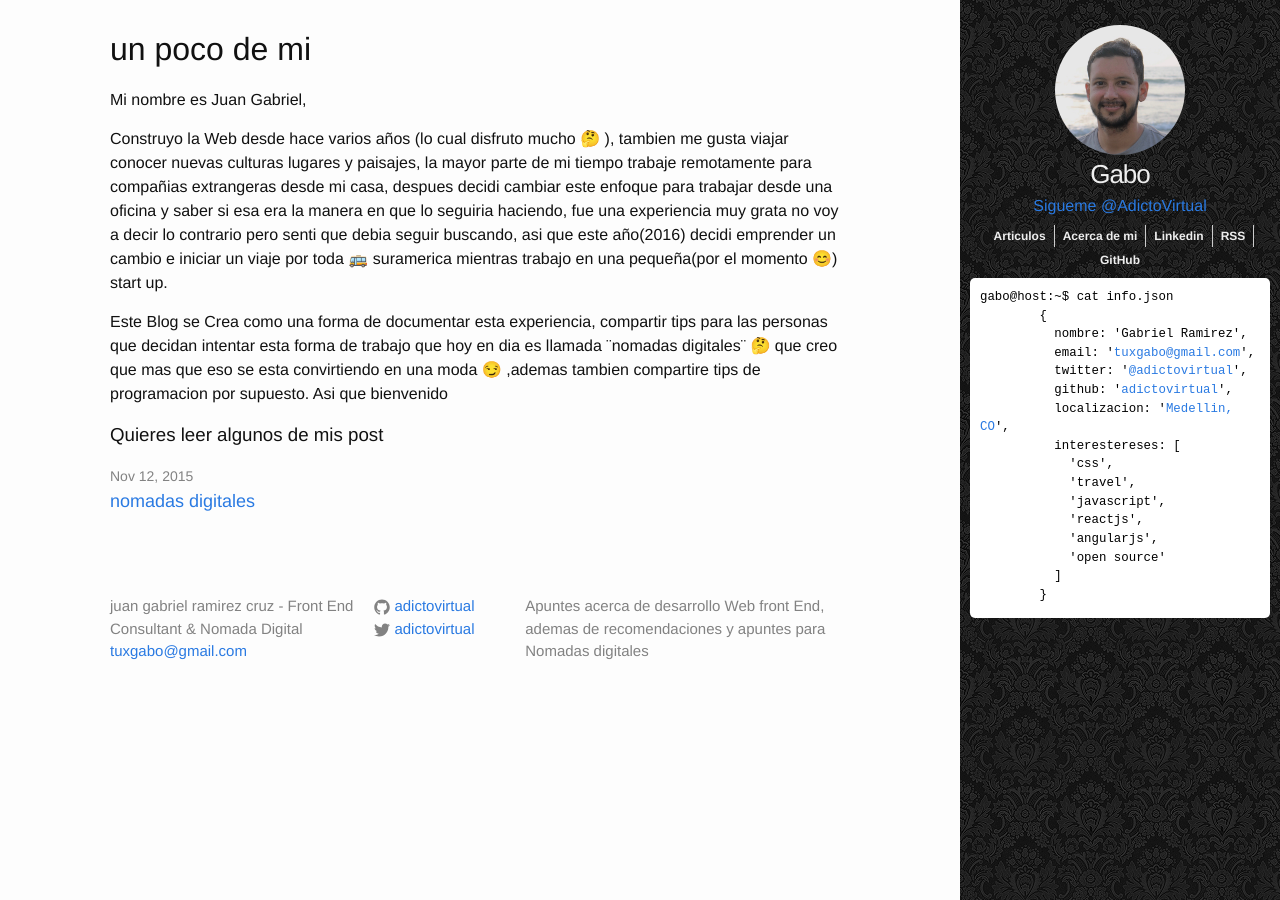
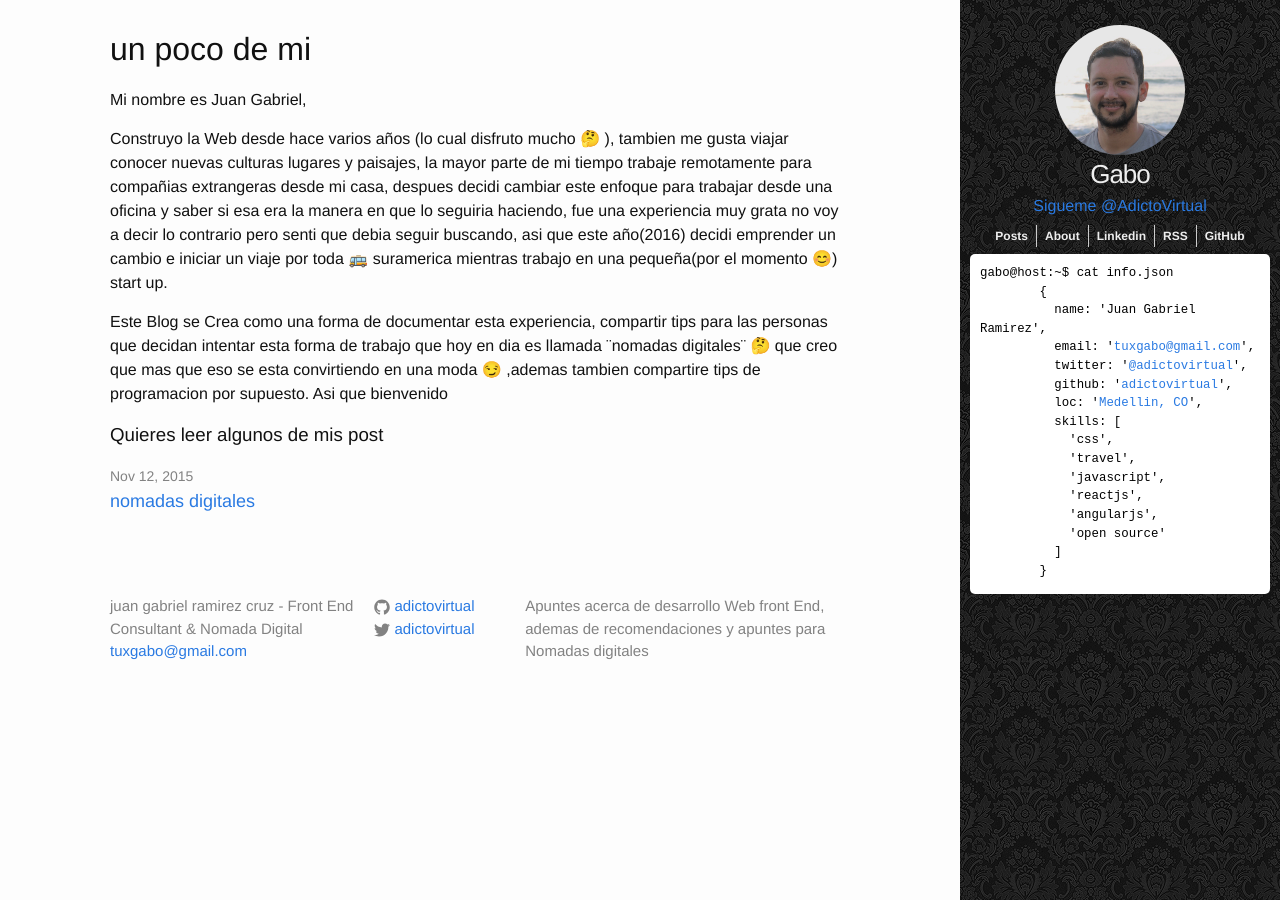
Before and after one commit to juanramirezc2/adictovirtual.github.io, a Jekyll site: the page built from index.html, in a window 1280 px wide. Built offline with Jekyll 4.4.1, drawn with Linux system fonts in a browser that asks for light colours; nearby versions of some CDN libraries; comment, search, counter and statistics services are not loaded.

Commit message:
english everywhere :O

```diff
--- a/_includes/sidebar.html
+++ b/_includes/sidebar.html
@@ -12,12 +12,12 @@
         <ul>
           <li>
             <a href="/">
-              Articulos
+              Posts
             </a>
           </li><!--
           --><li>
             <a href="/about">
-              Acerca de mi
+              About
             </a>
           </li><!--
           --><li>
@@ -40,12 +40,12 @@
     <div class="sidebar__console extra-content">
         <pre class="sidebar__output" id="output">gabo@host:~$ cat info.json
         {
-          nombre: 'Gabriel Ramirez',
+          name: 'Juan Gabriel Ramirez',
           email: '<a href="mailto:tuxgabo@gmail.com">tuxgabo@gmail.com</a>',
           twitter: '<a href="http://twitter.com/adictovirtual">@adictovirtual</a>',
           github: '<a href="http://github.com/adictovirtual">adictovirtual</a>',
-          localizacion: '<a href="https://www.google.com/maps/d/edit?mid=z014XtrZlyug.kjPhPtegywrQ&usp=sharing">Medellin, CO</a>',
-          interestereses: [
+          loc: '<a href="https://www.google.com/maps/d/edit?mid=z014XtrZlyug.kjPhPtegywrQ&usp=sharing">Medellin, CO</a>',
+          skills: [
             'css',
             'travel',
             'javascript',
```
